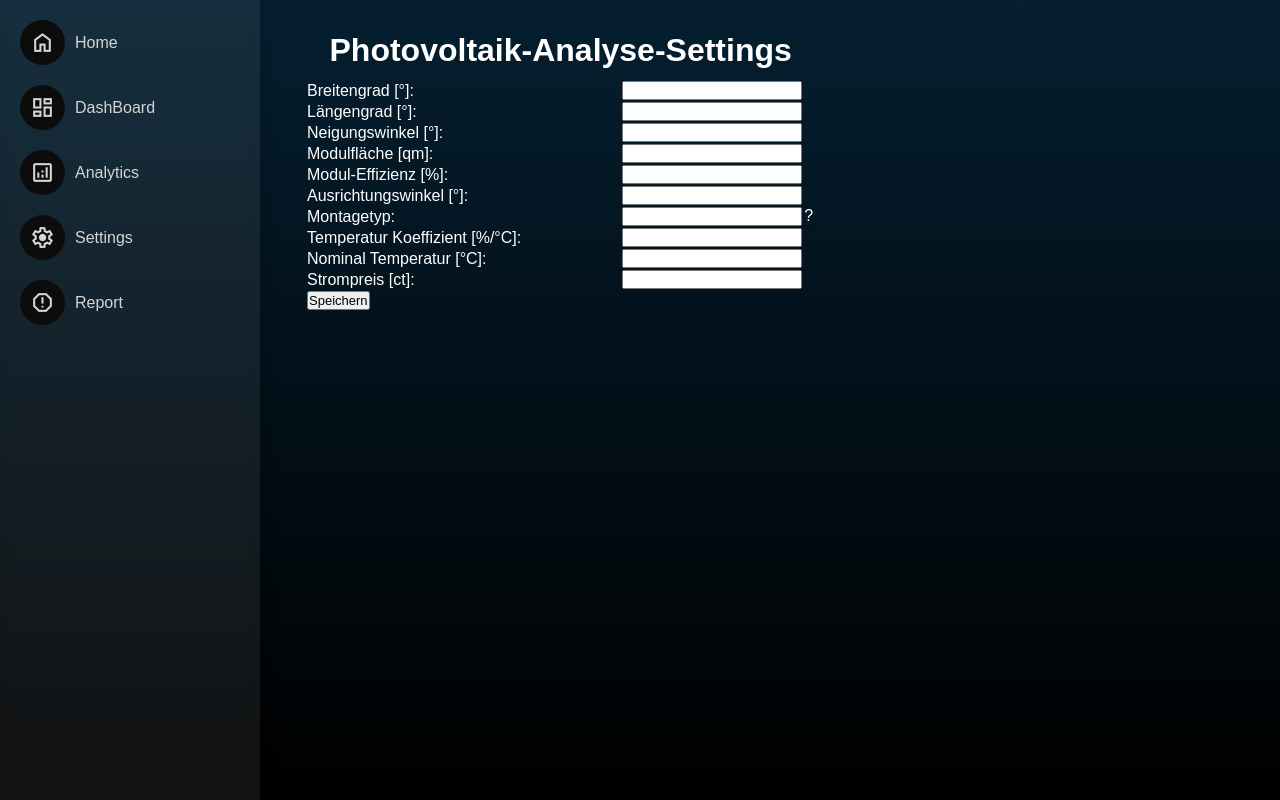
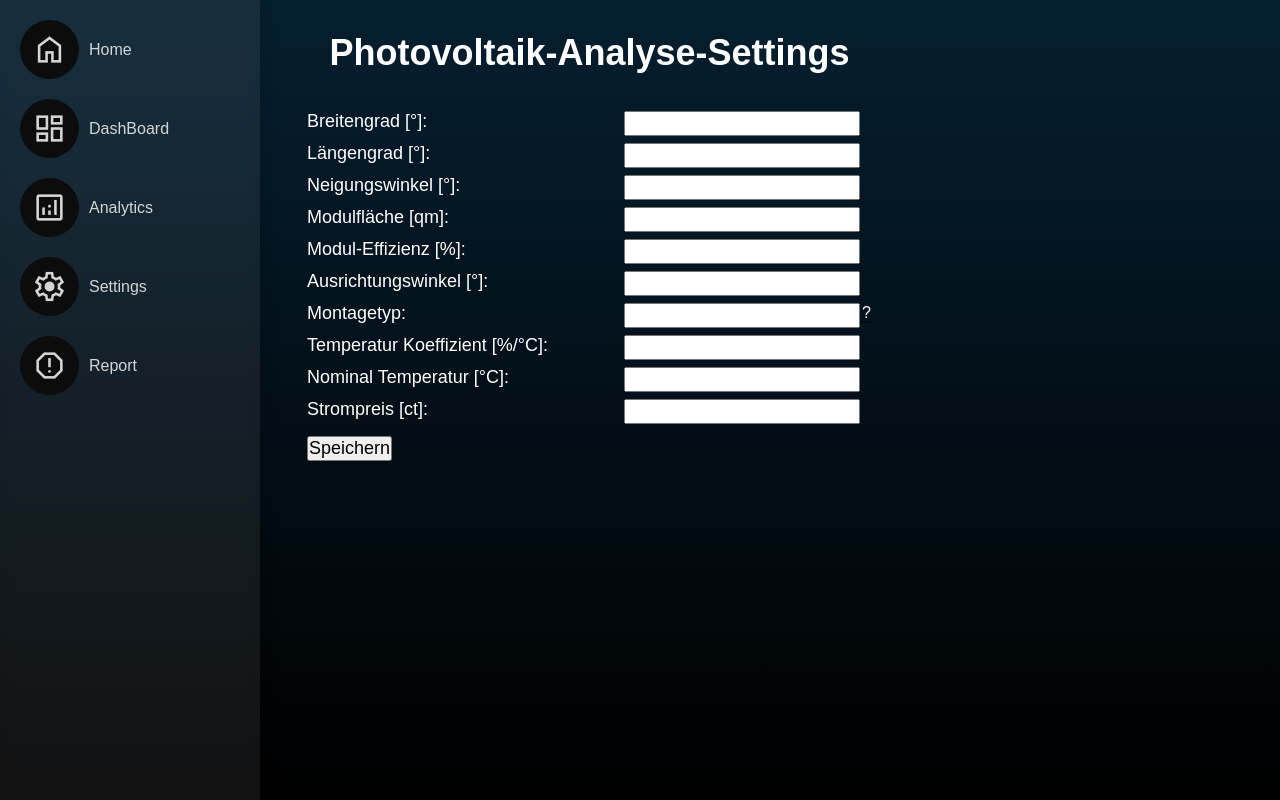
Before and after one commit to Jan1444/Bachelor, a Flask app: template templates/set_vals.html in a window 1280 px wide. Run offline with Flask 3, Linux system fonts and the light colour scheme; the template is opened without the code that fills it, so the values that code supplies are empty.

Commit message:
fixed table

```diff
--- a/static/css/navigator.css
+++ b/static/css/navigator.css
@@ -26,7 +26,7 @@
     transition: .3s;
     background: #ffffff12;
     padding: 20px 20px 20px 0;
-    width: 85px;
+    width: 100px;
     box-shadow: 8px 0 9px 0 #00000014;
     backdrop-filter: blur(5px);
     min-height: 100vh;
@@ -65,9 +65,9 @@ a {
 }
 
 .material-symbols-outlined {
-    font-size: 25px;
+    font-size: 35px;
     margin-right: 10px;
     background: #0c0c0c;
     border-radius: 50%;
-    padding: 10px;
+    padding: 12px;
 }
--- a/static/css/style_index.css
+++ b/static/css/style_index.css
@@ -2,7 +2,7 @@
 
 :root {
     --font_family: Arial, SansSerif, serif;
-    --font_height: 30px;
+    --font_height: 23px;
     --pic_width: 150px;
 }
 
--- a/static/css/style_set_vals.css
+++ b/static/css/style_set_vals.css
@@ -32,7 +32,7 @@
 
 :root {
     --font_family: Arial, SansSerif, serif;
-    --font_size: 13px;
+    --font_size: 18px;
     --standard_font: Arial;
 }
 
@@ -46,18 +46,26 @@ table {
 
 
 button {
+    margin-top: 10px;
     font-size: var(--font_size);
     font-family: var(--standard_font);
 }
 
 input {
+    margin-top: 5px;
     font-size: var(--font_size);
     font-family: var(--standard_font);
 }
 
+label{
+    font-family: var(--standard_font);
+    font-size: var(--font_size);
+}
+
 h1 {
+    font-size: calc(var(--font_size) + 18px);
     font-family: var(--standard_font);
-    margin-bottom: 10px;
+    margin-bottom: 30px;
 }
 
 table{
```
